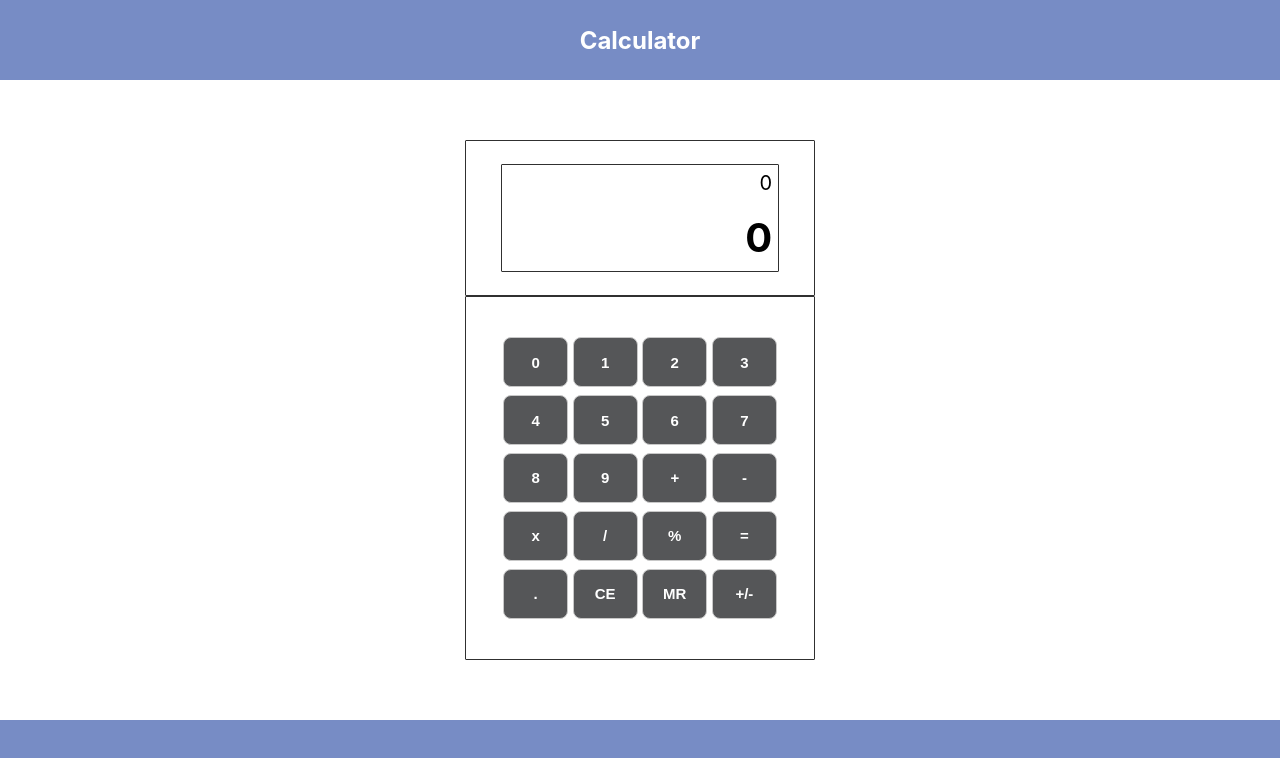
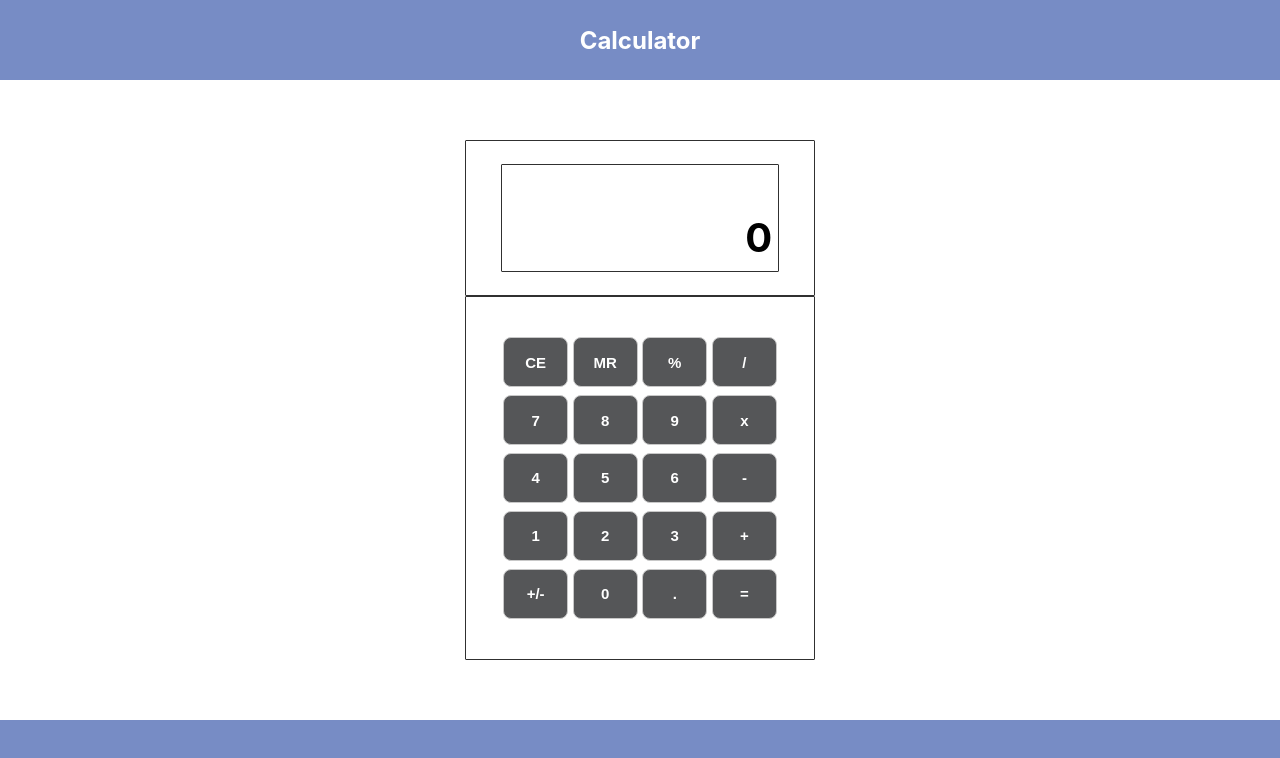
Before and after one commit to mcar100/calculator_remaster, a React (Create React App) app: page / in a window 1280 px wide. Shown: the top 758 px of the page. Built offline with nearby package versions, Linux system fonts and the light colour scheme.

Commit message:
Feat, Style: 계산기 기본 계산 기능 및 화면 출력 구현

```diff
--- a/src/App.jsx
+++ b/src/App.jsx
@@ -1,5 +1,5 @@
 import "./App.css";
-import Home from "./pages/Home";
+import Calculator from "./pages/Calculator";
 
 function App() {
   return (
@@ -8,7 +8,7 @@ function App() {
         <h2>Calculator</h2>
       </header>
       <main className="container">
-        <Home />
+        <Calculator />
       </main>
       <footer className="container"></footer>
     </div>
--- a/src/components/Button.jsx
+++ b/src/components/Button.jsx
@@ -1,7 +1,11 @@
 import React, { useState } from "react";
 
-function Button({ contents }) {
-  return <button className="normal-button">{contents}</button>;
+function Button({ contents, handler }) {
+  return (
+    <button className="normal-button" onClick={() => handler(contents)}>
+      {contents}
+    </button>
+  );
 }
 
 export default Button;
--- a/src/components/CalculatorBody.jsx
+++ b/src/components/CalculatorBody.jsx
@@ -1,35 +1,57 @@
-import React from "react";
+import React, { useEffect, useState } from "react";
+import {
+  BUTTON_LIST as buttonList,
+  REGEX_NUM as regexNum,
+} from "../utils/constants";
 import Button from "./Button";
 
-function CalculatorBody() {
-  const buttonList = [
-    "0",
-    "1",
-    "2",
-    "3",
-    "4",
-    "5",
-    "6",
-    "7",
-    "8",
-    "9",
-    "+",
-    "-",
-    "x",
-    "/",
-    "%",
-    "=",
-    ".",
-    "CE",
-    "MR",
-    "+/-",
-  ];
+function CalculatorBody({ setFormula, setError, calculate, reset }) {
+  const handleNumClick = (value) => {
+    setFormula((prev) => {
+      const temp = { ...prev };
+      if (!temp.operator) {
+        if (temp.operand1 === "0") {
+          temp.operand1 = value;
+        } else {
+          temp.operand1 += value;
+        }
+      } else {
+        temp.operand2 += value;
+      }
+      return temp;
+    });
+  };
+
+  const handleBtnClick = (value) => {
+    try {
+      if (value === "CE") {
+        reset();
+      } else if (value === "MR") {
+      } else if (value === "=") {
+        calculate();
+      } else if (value === ".") {
+      } else if (value === "+/-") {
+      } else {
+        setFormula((prev) => {
+          return { ...prev, operator: value };
+        });
+      }
+    } catch (err) {
+      setError(() => {
+        return { state: true, message: `Err: ${err.message}` };
+      });
+    }
+  };
 
   return (
     <div className="calculator-body">
       <div className="button-container">
-        {buttonList.map((btn) => (
-          <Button key={`btn-${btn}`} contents={btn} />
+        {buttonList.map((content) => (
+          <Button
+            key={`btn-${content}`}
+            contents={content}
+            handler={regexNum.test(content) ? handleNumClick : handleBtnClick}
+          />
         ))}
       </div>
     </div>
--- a/src/components/CalculatorHead.jsx
+++ b/src/components/CalculatorHead.jsx
@@ -1,11 +1,21 @@
-import React from "react";
+import React, { useEffect } from "react";
 
-function CalculatorHead({ input, subInput }) {
+const MAX_LENGTH = 11;
+
+function CalculatorHead({ input, error, subInput }) {
+  // const inpputHandler = useEffect(() => {
+  //   if (input.length > 11) {
+  //     input.style.fontSize = 10;
+  //   }
+  // }, [input]);
+
   return (
     <div className="calculator-head">
       <div className="screen-container">
         <div className="screen screen--sub">{subInput}</div>
-        <div className="screen screen--main">{input}</div>
+        <div className="screen screen--main">
+          {error.state ? error.message : input}
+        </div>
       </div>
     </div>
   );
--- /dev/null
+++ b/src/pages/Calculator.jsx
@@ -0,0 +1,60 @@
+import React, { useEffect, useState } from "react";
+import { calculator, resetFormula } from "../utils/calculator";
+import CalculatorBody from "../components/CalculatorBody";
+import CalculatorHead from "../components/CalculatorHead";
+import { resetScreen } from "../utils/layout";
+
+function Calculator() {
+  const [input, setInput] = useState("0");
+  const [subInput, setSubInput] = useState("");
+  const [formula, setFormula] = useState({
+    operand1: "0",
+    operand2: "",
+    operator: "",
+  });
+  const [error, setError] = useState({
+    message: "",
+    state: false,
+  });
+
+  useEffect(() => {
+    if (!formula.operand2) {
+      setInput(formula.operand1);
+    } else {
+      setInput(formula.operand2);
+    }
+
+    if (formula.operator) {
+      setSubInput(formula.operand1 + formula.operator);
+    }
+  }, [formula]);
+
+  const handleCalculate = () => {
+    const result = calculator(formula);
+    setInput(result);
+    setSubInput((prev) => prev + formula.operand2 + "=");
+  };
+
+  const handleReset = () => {
+    resetFormula(setFormula);
+    resetScreen(setInput, setSubInput);
+    setError({
+      message: "",
+      state: false,
+    });
+  };
+
+  return (
+    <div className="calculator-container">
+      <CalculatorHead input={input} error={error} subInput={subInput} />
+      <CalculatorBody
+        setFormula={setFormula}
+        setError={setError}
+        calculate={handleCalculate}
+        reset={handleReset}
+      />
+    </div>
+  );
+}
+
+export default Calculator;
--- a/src/pages/Home.jsx
+++ /dev/null
@@ -1,17 +0,0 @@
-import React, { useState } from "react";
-import CalculatorBody from "../components/CalculatorBody";
-import CalculatorHead from "../components/CalculatorHead";
-
-function Home() {
-  const [input, setInput] = useState("0");
-  const [subInput, setSubInput] = useState("0");
-
-  return (
-    <div className="calculator-container">
-      <CalculatorHead input={input} subInput={subInput} />
-      <CalculatorBody setInput={setInput} setSubInput={setSubInput} />
-    </div>
-  );
-}
-
-export default Home;
--- /dev/null
+++ b/src/utils/calculator.js
@@ -0,0 +1,58 @@
+function calculator(formula) {
+  const { operand1, operand2, operator } = formula;
+  checkFormula(operand1, operator, operand2);
+  const num1 = Number(operand1);
+  const num2 = Number(operand2);
+  let resultValue = 0;
+
+  if (operator === "%") {
+    resultValue = num1 % num2;
+  } else if (operator === "/") {
+    if (num2 === 0) {
+      throw new Error("deo-is-zero");
+    }
+    resultValue = num1 / num2;
+  } else if (operator === "x") {
+    resultValue = num1 * num2;
+  } else if (operator === "+") {
+    resultValue = num1 + num2;
+  } else if (operator === "-") {
+    resultValue = num1 - num2;
+  } else {
+    throw new Error("no-operator");
+  }
+
+  resultValue = checkResult(resultValue);
+  return resultValue;
+}
+
+function checkFormula(oper1, oper2, operator) {
+  console.log(oper1, oper2, operator);
+  if (!oper2) {
+    throw new Error("operand-required");
+  } else if (!operator) {
+    throw new Error("operator-required");
+  } else {
+    return true;
+  }
+}
+
+function checkResult(num) {
+  if (Number.isNaN(num)) {
+    throw new Error("NaN");
+  } else if (!Number.isInteger(num)) {
+    return Number(num.toFixed(3));
+  }
+
+  return num;
+}
+
+function resetFormula(setFormula) {
+  setFormula({
+    operand1: "0",
+    operator: "",
+    operand2: "",
+  });
+}
+
+export { calculator, resetFormula };
--- /dev/null
+++ b/src/utils/constants.js
@@ -0,0 +1,28 @@
+const BUTTON_LIST = [
+  "CE",
+  "MR",
+  "%",
+  "/",
+  "7",
+  "8",
+  "9",
+  "x",
+  "4",
+  "5",
+  "6",
+  "-",
+  "1",
+  "2",
+  "3",
+  "+",
+  "+/-",
+  "0",
+  ".",
+  "=",
+];
+
+const REGEX_NUM = /[0-9]/;
+
+const MAX_LENGTH = 11;
+
+export { BUTTON_LIST, REGEX_NUM, MAX_LENGTH };
--- /dev/null
+++ b/src/utils/layout.js
@@ -0,0 +1,3 @@
+export function resetScreen(setInput, setSubInput) {
+  setSubInput(() => "");
+}
```
